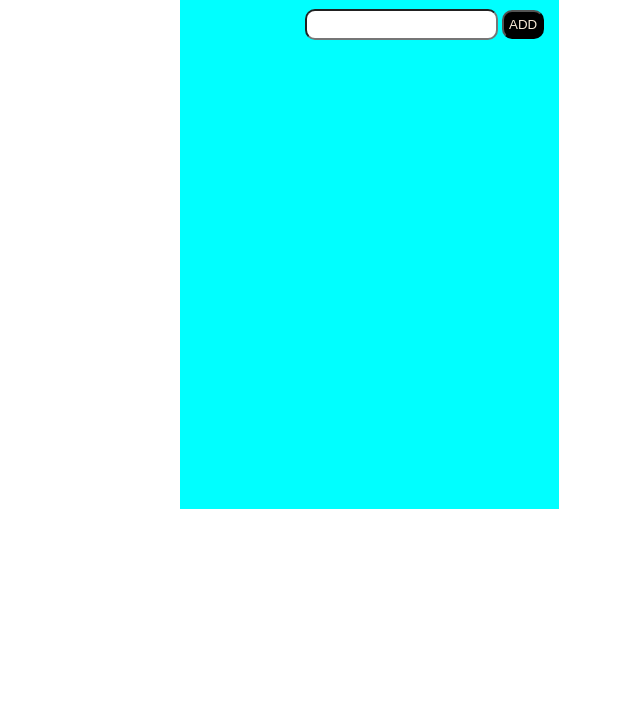
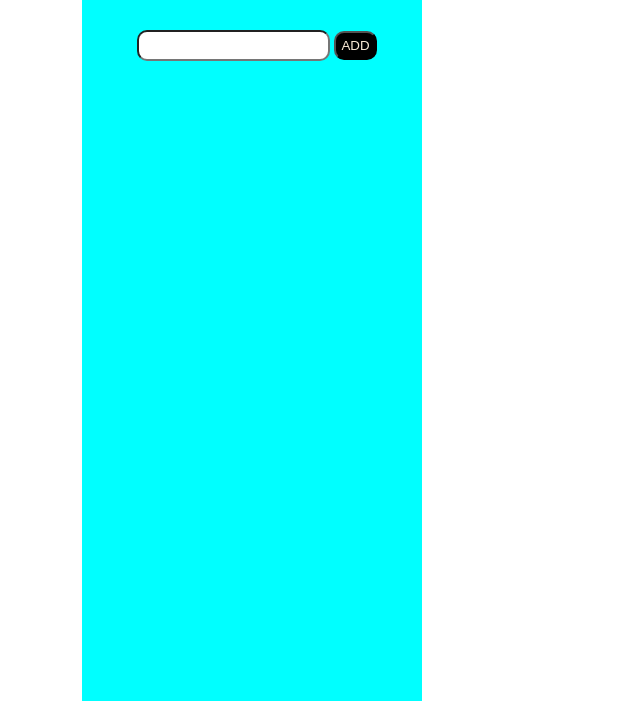
Before and after one commit to kishore15062006/Todo_List, a plain HTML site: page index.html in a window 1280 px wide. Shown: the part 117-826 px from the top of the page, without its empty margins (388-1028 px from the left). Before the commit the page ends 800 px from the top, so only its background shows below. Drawn offline with Linux system fonts and the light colour scheme.

Commit message:
Update style.css

```diff
--- a/style.css
+++ b/style.css
@@ -1,17 +1,25 @@
+.cls{
 
-.cls{
     width:250px;
     height: 500px;
     margin-top: 25px;
-    margin-left:125px;
+    border-radius: 10px;
+
 }
 .cls1
 {
+    width: 320px;
+    display: flex;
+    flex-direction: column;
+    justify-self: center;
+    align-items: center;
+    flex-wrap: wrap;
+    flex-shrink: 1;
     background-color: aqua;
-    margin-left:560px;
-    margin-right:560px;
     padding-top: 10px;
-    width: 30%;
+    overflow-y: auto;
+    height: 100vh;
+    padding-left: 1.3em;
 }
 h1{
     font-family: Georgia, 'Times New Roman', Times, serif;
```
